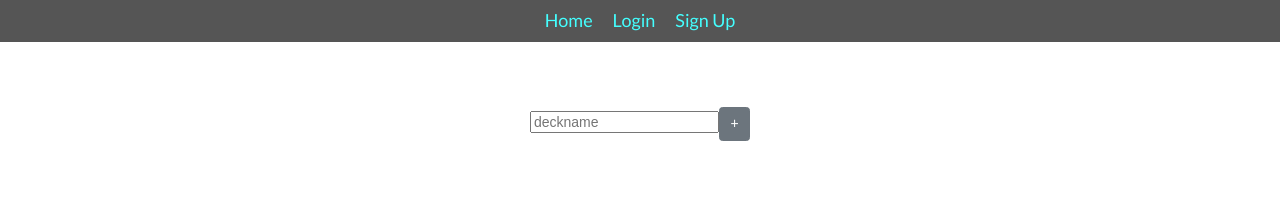
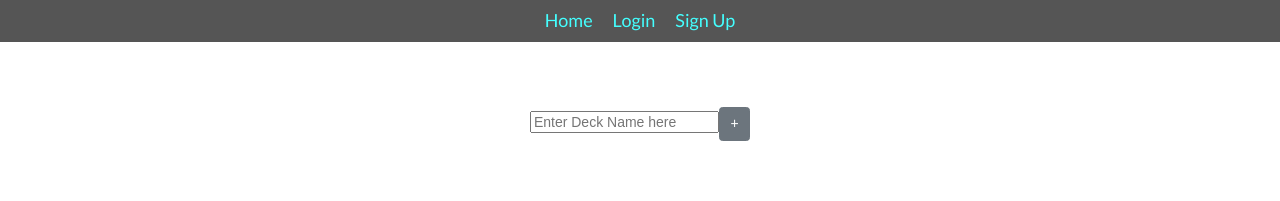
Before and after one commit to philpatt/flashcard-project3, a React (Create React App) app in the folder client/: page /CreateDeck in a window 1280 px wide. Shown: the top 201 px of the page. Built offline with nearby package versions, Linux system fonts and the light colour scheme.

Commit message:
Fixed the issue where the form were submitting decks with blank names

```diff
--- a/client/src/components/CreateDeck.js
+++ b/client/src/components/CreateDeck.js
@@ -31,7 +31,7 @@ class CreateDeck extends Component {
         return (
             <div>
                 <form onSubmit={this.handleNewDeckSubmit}>
-                    <input name="name" placeholder="deckname" value={this.state.deckName} onChange={this.handleDeckNameChange}></input>
+                    <input name="name" placeholder="Enter Deck Name here" value={this.state.deckName} onChange={this.handleDeckNameChange} required></input>
                     <button className="btn btn-secondary" type="submit"> + </button>
                 </form>
             </div>
```
